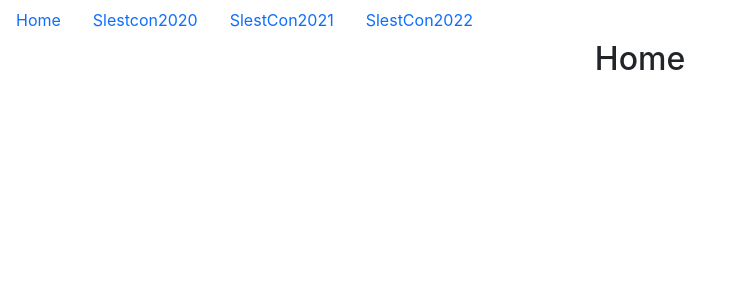
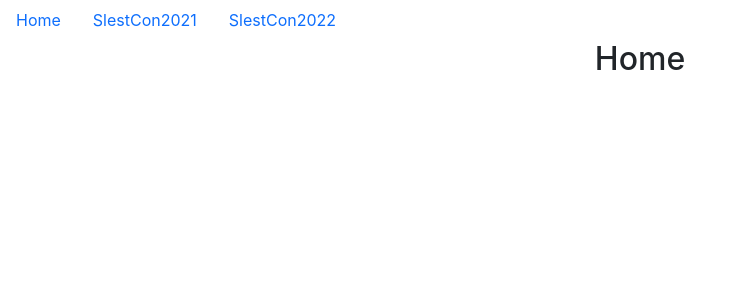
Before and after one commit to slestcon/slestcon, a React (Create React App) app: page / in a window 1280 px wide. Shown: the top 300 px of the page, without its empty margins (0-730 px from the left). Built offline with nearby package versions, Linux system fonts and the light colour scheme.

Commit message:
added basename to BrowserRouter for gh pages build

```diff
--- a/src/components/Navigation/Navigation.js
+++ b/src/components/Navigation/Navigation.js
@@ -6,9 +6,6 @@ const Navigation = () => (
 		<ul className="nav">
 			<li className="nav-item">
 				<NavLink className="nav-link" to="/">Home</NavLink>
-			</li>
-			<li className="nav-item">
-				<NavLink className="nav-link" to="/slestcon2020">Slestcon2020</NavLink>
 			</li>
 			<li className="nav-item">
 				<NavLink className="nav-link" to="/slestcon2021">SlestCon2021</NavLink>
--- a/src/index.js
+++ b/src/index.js
@@ -10,7 +10,7 @@ import reportWebVitals from './reportWebVitals';
 
 ReactDOM.render(
   <React.StrictMode>
-    <BrowserRouter>
+    <BrowserRouter basename="/slestcon">
 			<App />
 		</BrowserRouter>
   </React.StrictMode>,
```
